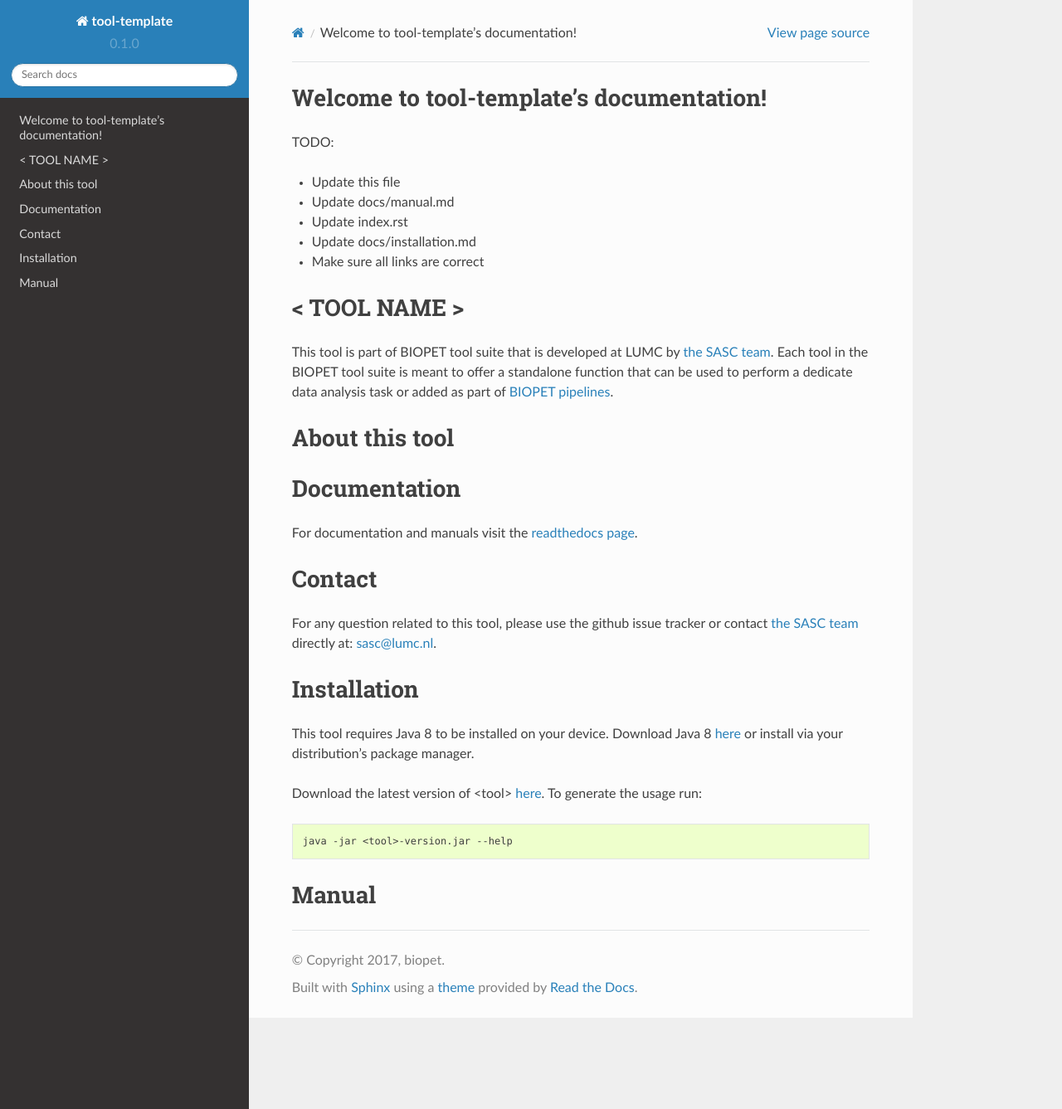
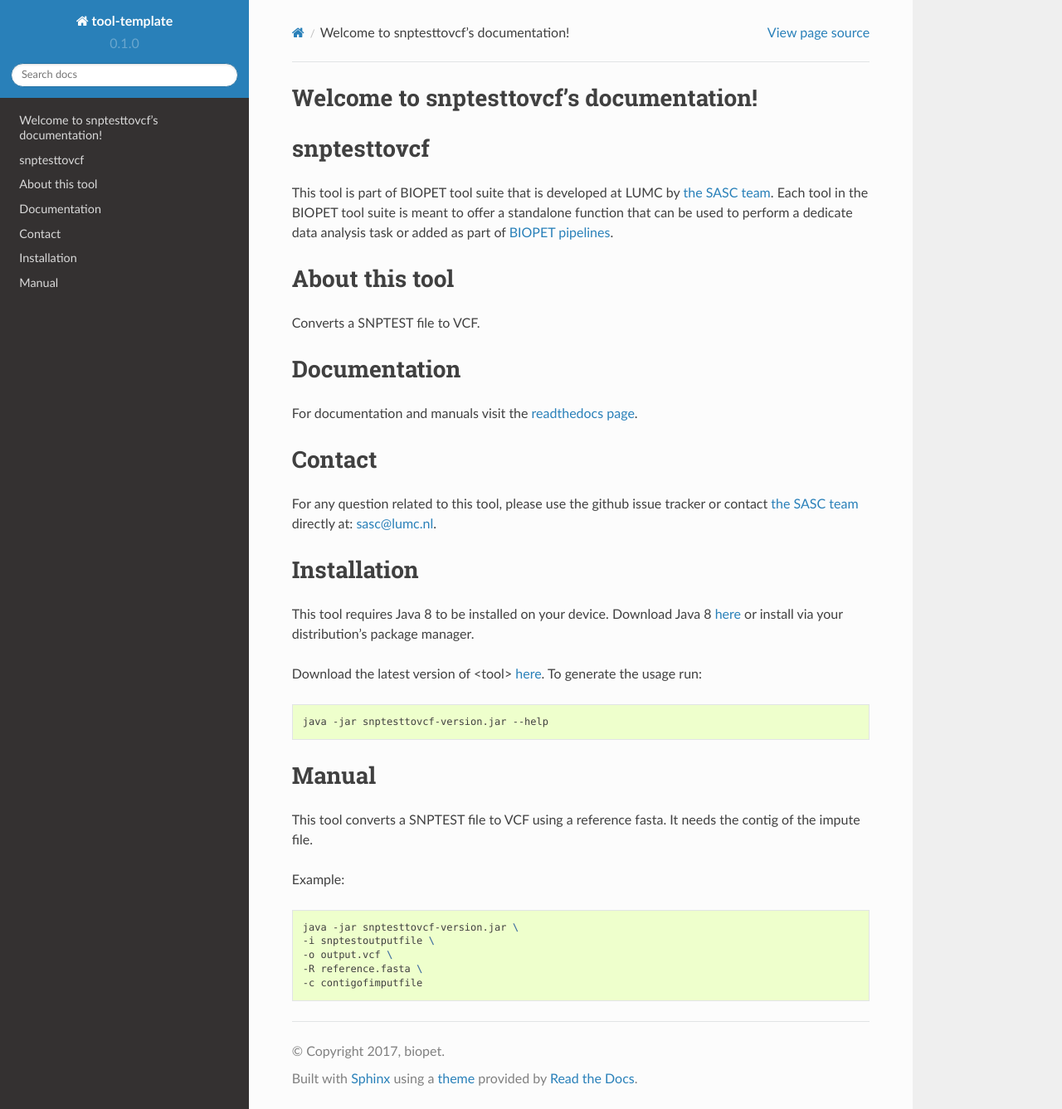
Before and after one commit to biopet/snptesttovcf, a Sphinx documentation site: the page built from docs/index.rst, in a window 1280 px wide and 1337 px high. Shown: the whole window at 83% size. Built offline with Sphinx 7.4.7 and the Read the Docs theme 2.0.0, drawn with Linux system fonts in a browser that asks for light colours.

Commit message:
documentation for snptesttovcf

````diff
--- a/README.md
+++ b/README.md
@@ -1,20 +1,12 @@
-TODO:
-- Update this file
-- Update docs/manual.md
-- Update index.rst
-- Update docs/installation.md
-- Make sure all links are correct
-
-#  < TOOL NAME >
+#  snptesttovcf
 This tool is part of BIOPET tool suite that is developed at LUMC by [the SASC team](http://sasc.lumc.nl/).
 Each tool in the BIOPET tool suite is meant to offer a standalone function that can be used to perform a
 dedicate data analysis task or added as part of [BIOPET pipelines](http://biopet-docs.readthedocs.io/en/latest/).
 
 #  About this tool
-<Description of a tool>
-
+Converts a SNPTEST file to VCF.
 #  Documentation
-For documentation and manuals visit the [readthedocs page](http://biopet-toolName.readthedocs.io/en/latest/).
+For documentation and manuals visit the [readthedocs page](http://biopet-snptesttovcf.readthedocs.io/en/latest/).
 
 
 #  Contact
--- a/docs/INSTALLATION.md
+++ b/docs/INSTALLATION.md
@@ -6,5 +6,5 @@ or install via your distribution's package manager.
 Download the latest version of <tool> [here](https://github.com/biopet/INSERTTOOLNAMEHERE/releases/).
 To generate the usage run:
 ```bash
-java -jar <tool>-version.jar --help
+java -jar snptesttovcf-version.jar --help
 ```
--- a/docs/MANUAL.md
+++ b/docs/MANUAL.md
@@ -1,3 +1,14 @@
 # Manual
 
-<Elaborate usage description>
+This tool converts a SNPTEST file to VCF using a reference fasta. It needs the contig of the impute file.
+
+
+Example:
+
+```bash
+java -jar snptesttovcf-version.jar \
+-i snptestoutputfile \
+-o output.vcf \
+-R reference.fasta \
+-c contigofimputfile
+```
--- a/docs/index.rst
+++ b/docs/index.rst
@@ -3,7 +3,7 @@
    You can adapt this file completely to your liking, but it should at least
    contain the root `toctree` directive.
 
-Welcome to tool-template's documentation!
+Welcome to snptesttovcf's documentation!
 =========================================
 
 .. mdinclude:: ../README.md
````
